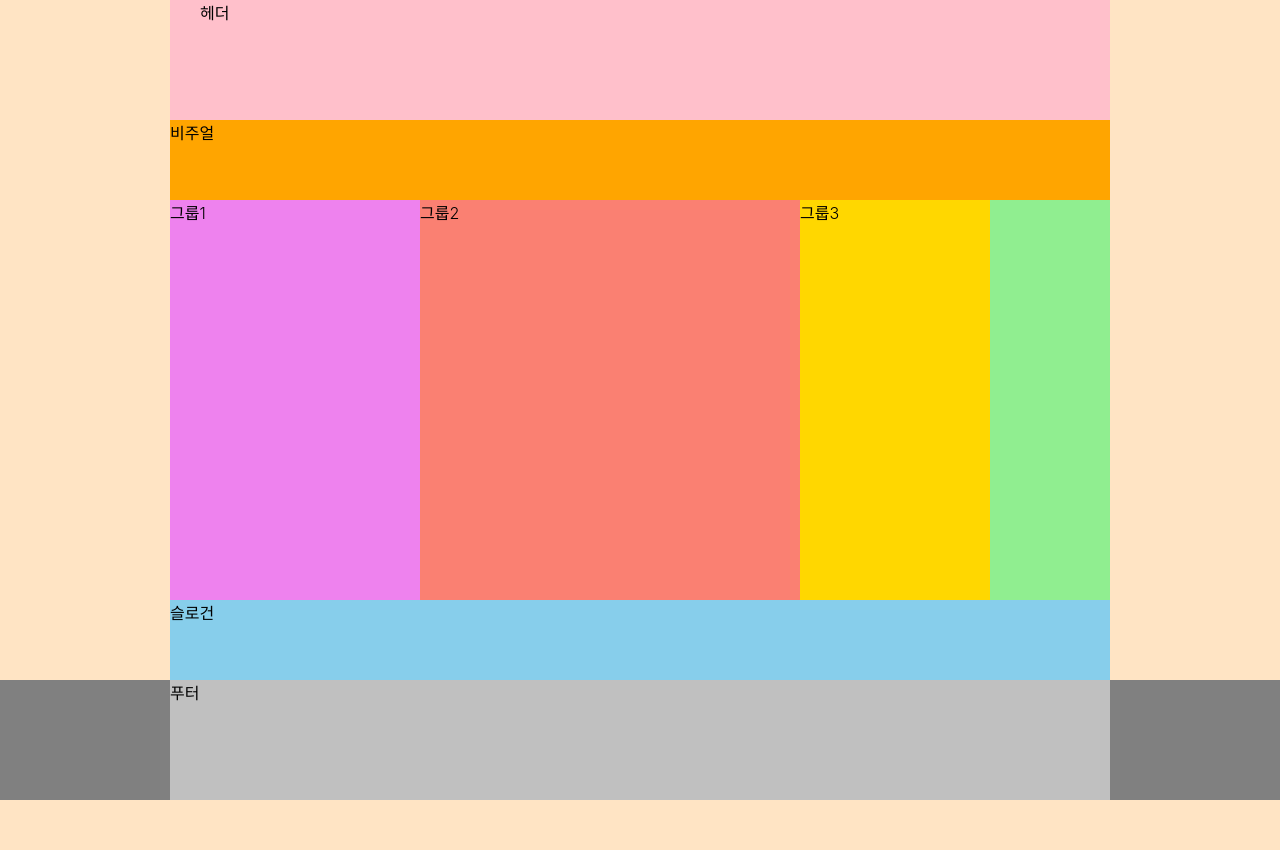
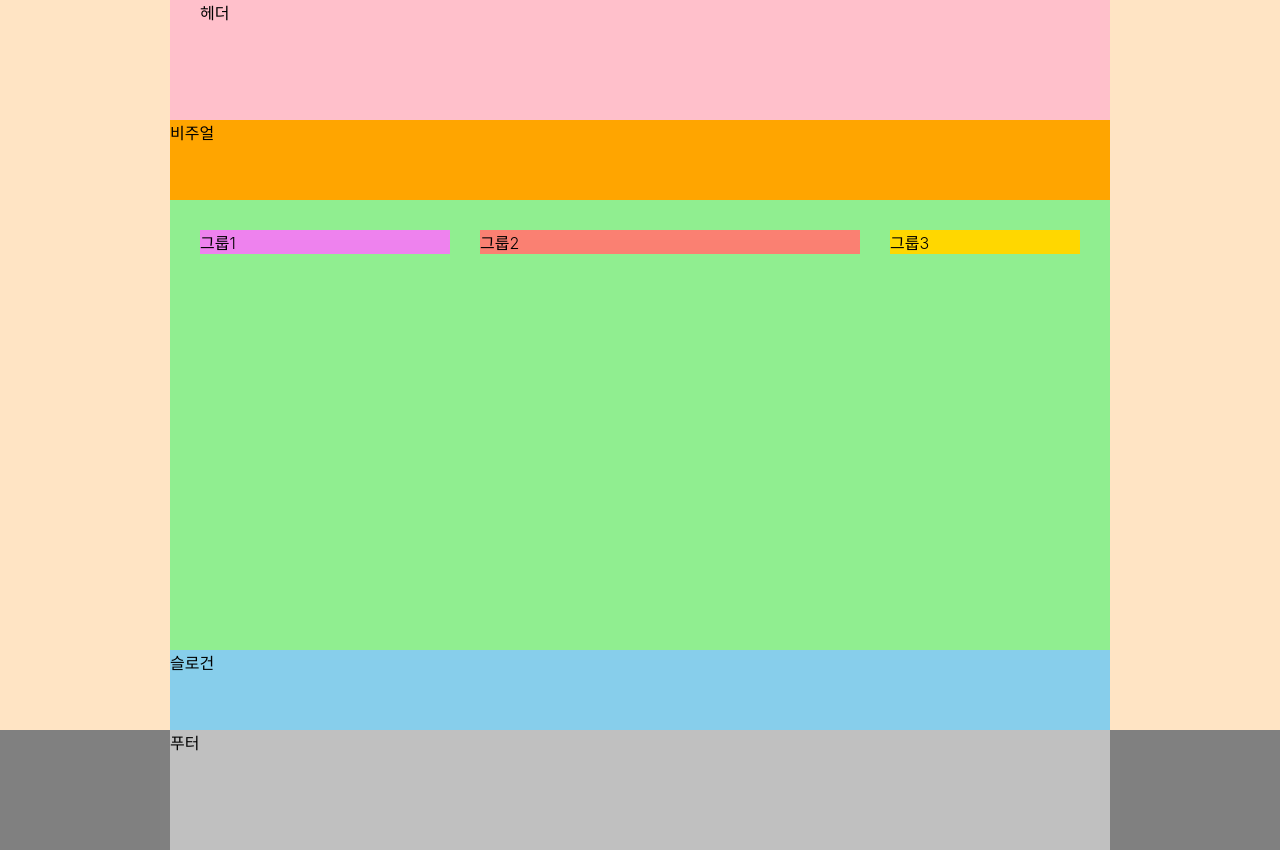
Before and after one commit to eeeyooon/HTML5_practice, a website: page index.html in a window 1280 px wide. Before the commit the page ends 800 px from the top, so only its background shows below. Drawn offline with Linux system fonts and the light colour scheme; a web font is replaced by a local one.

Commit message:
flex를 이용한 메인 레이아웃 완성

```diff
--- a/styles/style.css
+++ b/styles/style.css
@@ -43,10 +43,12 @@ body {
 /* 메인 */
 .main {
   background-color: lightgreen;
-  height: 50vh;
+  min-height: 450px;
   display: flex;
-  /* justify-content: space-evenly; */
-  flex-direction: row;
+  flex-flow: row nowrap;
+  justify-content: space-between;
+  align-items: flex-start;
+  padding: 30px 30px;
 }
 
 .group1 {
```
